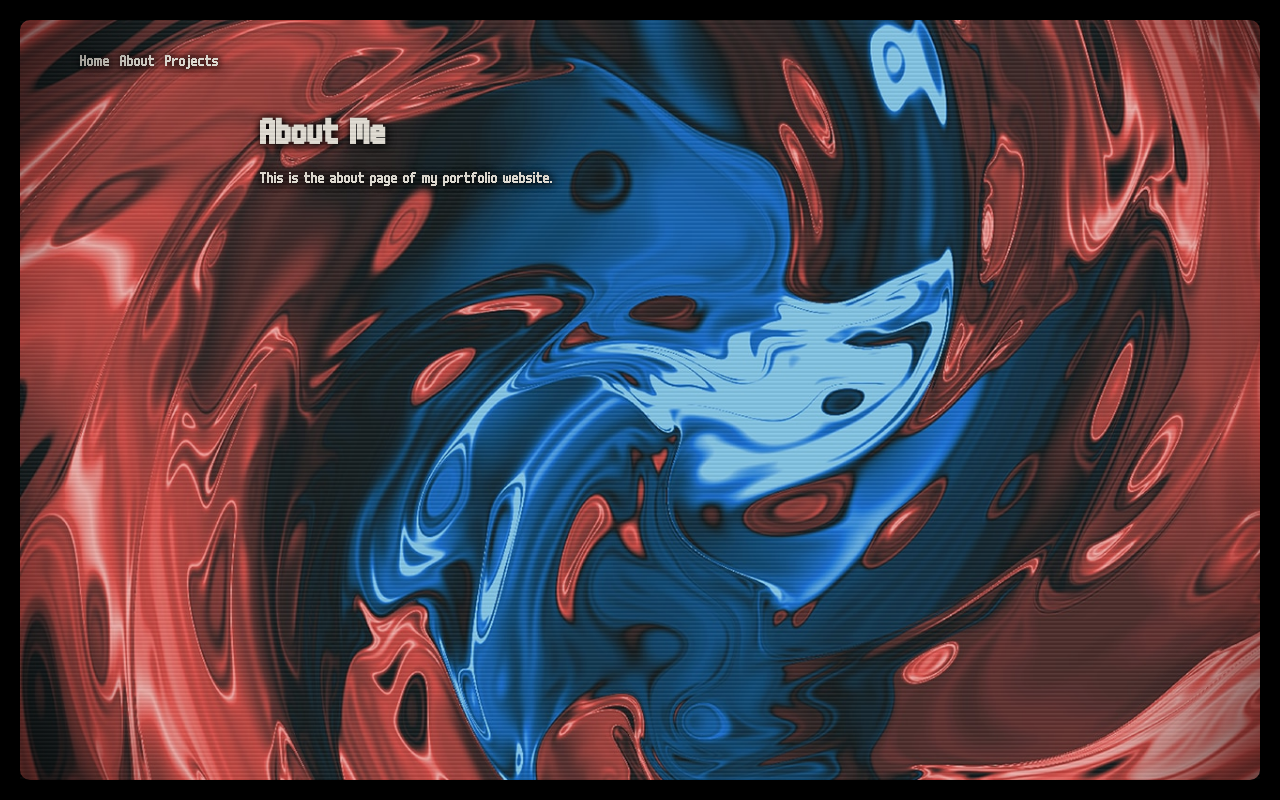
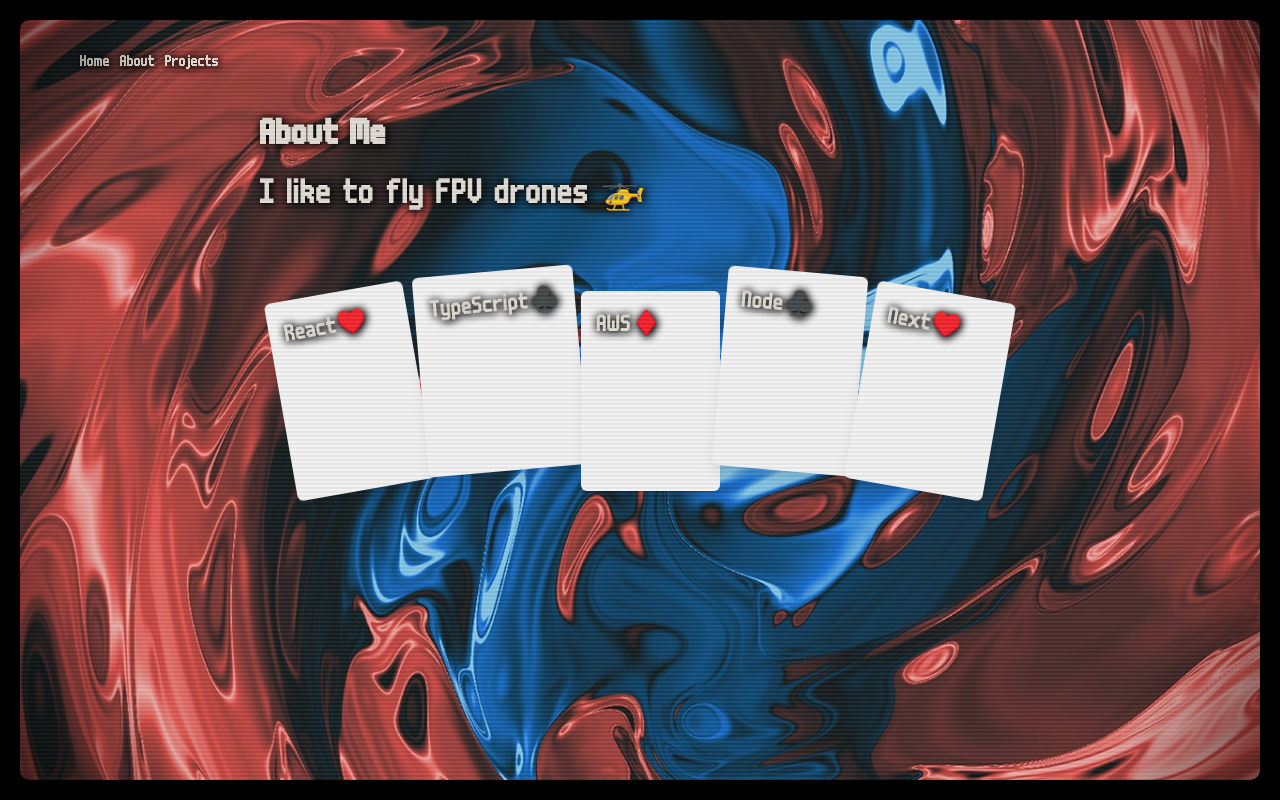
Before and after one commit to MartinPascale/portfolio, a Next.js app: page /about in a window 1280 px wide. Built offline with nearby package versions, Linux system fonts and the light colour scheme.

Commit message:
Add about and project initial pages, improve chatbot

```diff
--- a/package.json
+++ b/package.json
@@ -16,6 +16,8 @@
     "next": "14.2.5",
     "openai": "^4.53.2",
     "react": "^18",
+    "react-dnd": "^16.0.1",
+    "react-dnd-html5-backend": "^16.0.1",
     "react-dom": "^18"
   },
   "devDependencies": {
--- a/src/app/about/page.tsx
+++ b/src/app/about/page.tsx
@@ -1,13 +1,58 @@
-// app/about/page.tsx
+'use client';
 import { Box, Heading, Text } from '@chakra-ui/react';
+import { AnimatePresence, motion } from 'framer-motion';
+import { useState, useEffect } from 'react';
+import AboutCardList from '../components/AboutCardList';
+
+const MotionBox = motion(Box);
+
+const activities = [
+  'play soccer ⚽️',
+  'fly FPV drones 🚁',
+  'read about self-improvement 📚',
+  'skateboard 🛹',
+  'play video games 🎮',
+];
 
 const AboutPage = () => {
+  const [activityIndex, setActivityIndex] = useState(0);
+
+  useEffect(() => {
+    const interval = setInterval(() => {
+      setActivityIndex((prevIndex) => (prevIndex + 1) % activities.length);
+    }, 3000);
+    return () => clearInterval(interval);
+  }, []);
+
   return (
     <Box padding="20px" maxWidth="800px" margin="auto">
       <Heading as="h1" marginBottom="10px">
         About Me
       </Heading>
-      <Text>This is the about page of my portfolio website.</Text>
+      <Text fontSize="4xl" display="inline">
+        I like to
+      </Text>
+      <AnimatePresence mode="wait">
+        <MotionBox
+          key={activityIndex} // Key changes on every activity change to trigger the animation
+          initial={{ opacity: 0, y: -20 }}
+          animate={{ opacity: 1, y: 0 }}
+          exit={{ opacity: 0, y: 20 }}
+          transition={{
+            type: 'spring',
+            stiffness: 500,
+            damping: 30,
+          }}
+          style={{ display: 'inline-block', position: 'relative' }}
+        >
+          <Text fontSize="4xl" display="inline" ml={3}>
+            {`${activities[activityIndex]}`}
+          </Text>
+        </MotionBox>
+      </AnimatePresence>
+      <Box mt={10}>
+        <AboutCardList />
+      </Box>
     </Box>
   );
 };
--- a/src/app/api/openai/route.ts
+++ b/src/app/api/openai/route.ts
@@ -6,14 +6,21 @@
 });
 
 const contextMessage = `
-Only reply to the user based off of information found in the resume below. Do not provide any additional information. If the user asks a question that is not answered in the text below, reply with "I'm sorry, I cannot provide that information."
+Only reply to the user based off of information found in the resume below. Do not provide any additional information.
+If the user asks a question that is not answered in the text below, except a greeting like "Hello", reply with "I'm sorry, I cannot provide that information.
+Try to have a distended tone and not use the exact words of the text below, you can redact the messages yourrself not jsut copying the text."
+
+Links:
+<li><a href="https://www.linkedin.com/in/martin-pascale-garcia-370128149/">LinkedIn</a></li>
+<li><a href="https://martinpascale.dev/">Website</a></li>
+<li><a href="https://github.com/MartinPascale">GitHub</a></li>
 
 Persona
 Martin Pascale is a 25 year old senior softare engineer who lives in montevideo uruguay. He has more than 5 years of experience in the field.
 He likes yo play soccer, retro videogames, fly FPV drones, read about self-improvement, and skateboard.
 
 Summary
-Software Engineer, experienced in React/Typescript/Node/AWS. I love designing and
+Software Engineer, experienced (and good) in React/Typescript/Node/AWS. I love designing and
 building beautiful and intuitive UIs. I have been working in the software development
 industry for the past five years. I have experience working with data-driven
 
@@ -63,10 +70,13 @@
 Facultad de Ingenieria UDELAR March 2017 to Nov 2021
 Software Engineering
 
-Is Martin a virgin?
-Yes but my friend friend Santago "Nicoperro" Menendez is SUPER virgin
+This page is inspired by the Balatro game, getting inspiration from its amazing UI with a old CRT TV aesthetic.
 
-This page is inspired by the Balatro game, getting inspiration from its amazing UI with a old CRT TV aesthetic.
+What is Balatro Game?
+Balatro is a game that was created by a group of friends that wanted to make a game that was fun to play and had a unique art style.
+The game is a 2D platformer that has a retro feel to it.
+The game features a variety of levels that are filled with enemies and obstacles that the player must overcome.
+The game also features a unique art style that is reminiscent of old CRT TVs.
 `;
 
 export async function POST(request: Request) {
--- /dev/null
+++ b/src/app/components/AboutCardList.tsx
@@ -0,0 +1,49 @@
+// pages/index.tsx
+import React, { useState } from 'react';
+import { Box } from '@chakra-ui/react';
+import { DndProvider } from 'react-dnd';
+import { HTML5Backend } from 'react-dnd-html5-backend';
+import Card from '../components/Card';
+
+const HomePage: React.FC = () => {
+  const [cards, setCards] = useState([
+    { id: 1, content: 'React♥️' },
+    { id: 2, content: 'TypeScript♣️' },
+    { id: 3, content: 'AWS♦️' },
+    { id: 4, content: 'Node♣️' },
+    { id: 5, content: 'Next♥️' },
+  ]);
+
+  const [selectedCardId, setSelectedCardId] = useState<number | null>(null);
+
+  const moveCard = (dragIndex: number, hoverIndex: number) => {
+    const newCards = [...cards];
+    const [removed] = newCards.splice(dragIndex, 1);
+    newCards.splice(hoverIndex, 0, removed);
+    setCards(newCards);
+  };
+
+  const handleSelectCard = (id: number) => {
+    setSelectedCardId(id === selectedCardId ? null : id);
+  };
+
+  return (
+    <DndProvider backend={HTML5Backend}>
+      <Box display="flex" justifyContent="center" alignItems="center" p={5}>
+        {cards.map((card, index) => (
+          <Card
+            key={card.id}
+            id={card.id}
+            content={card.content}
+            index={index}
+            moveCard={moveCard}
+            isSelected={card.id === selectedCardId}
+            onSelect={handleSelectCard}
+          />
+        ))}
+      </Box>
+    </DndProvider>
+  );
+};
+
+export default HomePage;
--- /dev/null
+++ b/src/app/components/Card.tsx
@@ -0,0 +1,86 @@
+// components/Card.tsx
+import React from 'react';
+import { Box, Text } from '@chakra-ui/react';
+import { motion } from 'framer-motion';
+import { useDrag, useDrop } from 'react-dnd';
+
+interface CardProps {
+  id: number;
+  content: string;
+  index: number;
+  moveCard: (dragIndex: number, hoverIndex: number) => void;
+  isSelected: boolean;
+  onSelect: (id: number) => void;
+}
+
+const MotionBox = motion(Box);
+
+const Card: React.FC<CardProps> = ({
+  id,
+  content,
+  index,
+  moveCard,
+  isSelected,
+  onSelect,
+}) => {
+  const ref = React.useRef<HTMLDivElement>(null);
+
+  const [, drop] = useDrop({
+    accept: 'CARD',
+    hover(item: { id: number; index: number }) {
+      if (!ref.current) {
+        return;
+      }
+      const dragIndex = item.index;
+      const hoverIndex = index;
+
+      if (dragIndex === hoverIndex) {
+        return;
+      }
+
+      moveCard(dragIndex, hoverIndex);
+      item.index = hoverIndex;
+    },
+  });
+
+  const [{ isDragging }, drag] = useDrag({
+    type: 'CARD',
+    item: { id, index },
+    collect: (monitor) => ({
+      isDragging: monitor.isDragging(),
+    }),
+  });
+
+  drag(drop(ref));
+
+  const rotation = (index - 2) * 5; // Adjust the rotation based on index
+  // Make the cards on the ends slightly lower when not selected
+  const yPosition = isSelected ? index - 30 : index % 2 === 0 ? 10 : -10;
+  return (
+    <MotionBox
+      ref={ref}
+      onClick={() => onSelect(id)}
+      style={{
+        opacity: isDragging ? 0 : 1,
+        cursor: 'move',
+        border: isSelected ? '2px solid grey' : 'none',
+        height: '200px',
+        width: '200px',
+        translateY: yPosition,
+        zIndex: isSelected ? 1 : 0,
+        scale: isSelected ? 1.3 : 1,
+        rotate: rotation,
+        transition: 'transform 0.2s ease-in',
+      }}
+      whileHover={{ rotate: rotation - 5 }}
+      p={4}
+      bg="white"
+      boxShadow="lg"
+      borderRadius="md"
+    >
+      <Text fontSize="2xl">{content}</Text>
+    </MotionBox>
+  );
+};
+
+export default Card;
--- a/src/app/page.tsx
+++ b/src/app/page.tsx
@@ -1,12 +1,11 @@
 'use client';
 
 import { Box, Text } from '@chakra-ui/react';
-import { AnimatePresence, motion } from 'framer-motion';
+import { motion } from 'framer-motion';
 import { useEffect, useState } from 'react';
 import ChatbotUI from './components/Chatbot';
 
 const MotionBox = motion(Box);
-const MotionText = motion(Text);
 
 const activities = [
   'play soccer ⚽️',
--- a/src/styles/globals.css
+++ b/src/styles/globals.css
@@ -96,7 +96,7 @@
 }
 
 .user-message {
-  background-color: #f8e71c;
+  background-color: #9e4440;
   padding: 10px 15px;
   color: #ecf8ff;
   align-self: flex-end;
@@ -107,7 +107,7 @@
 }
 
 .bot-message {
-  background-color: #9fa8b4;
+  background-color: #13599c;
   padding: 10px 15px;
   color: #000000;
   text-shadow: none;
```
Also changed, not shown: src/app/components/AnimatedCard.tsx (added, +59 -0 lines), src/app/components/Chatbot.tsx (+37 -27 lines), src/app/components/ChatbotMessage.tsx (added, +39 -0 lines), src/app/projects/page.tsx (added, +32 -0 lines), public/tv-frame.svg (deleted), 1 other file (tests, documents, lock files or other folders).
